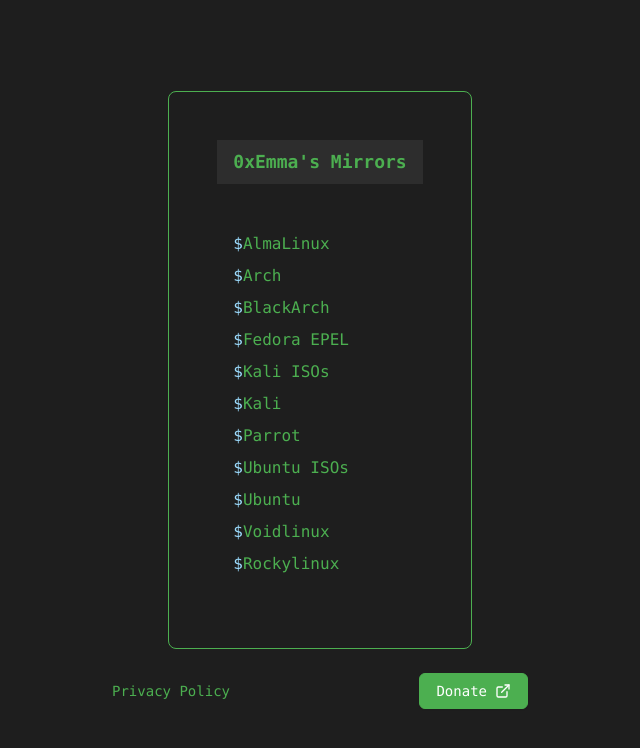
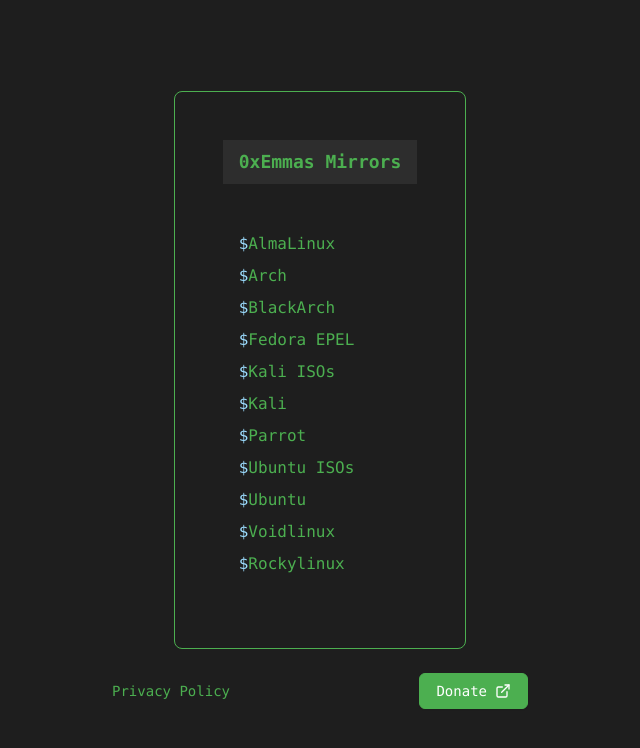
Before and after one commit to 0xEmma/Mirror-Main, a Next.js app: page / in a window 1280 px wide. Shown: the top 748 px of the page, without its empty margins (320-960 px from the left). Built offline with nearby package versions, Linux system fonts and the light colour scheme.

Commit message:
fix no build

```diff
--- a/components/mirrors-page.tsx
+++ b/components/mirrors-page.tsx
@@ -33,7 +33,7 @@
     <div className="flex flex-col h-screen w-full items-center justify-center bg-[#1e1e1e] font-mono text-[#c6c6c6]">
       <div className="border border-[#4CAF50] p-12 rounded-lg mb-6">
         <header className="bg-[#2d2d2d] px-4 py-2 mb-6">
-          <h1 className="text-lg font-bold text-[#4CAF50]">0xEmma's Mirrors</h1>
+          <h1 className="text-lg font-bold text-[#4CAF50]">0xEmmas Mirrors</h1>
         </header>
         <main className="flex-1 overflow-auto px-4 py-6">
           <ul className="space-y-2">
```
